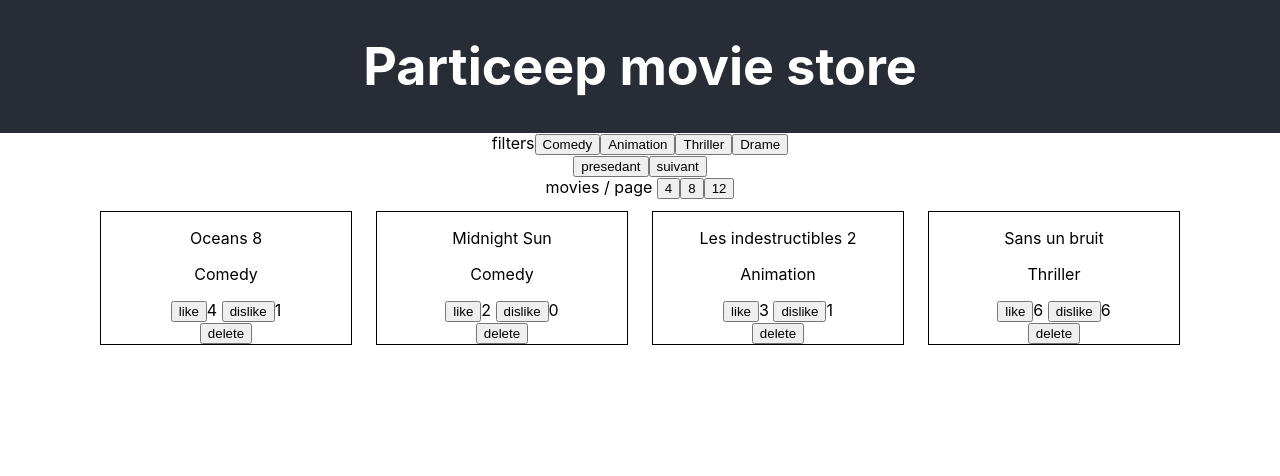
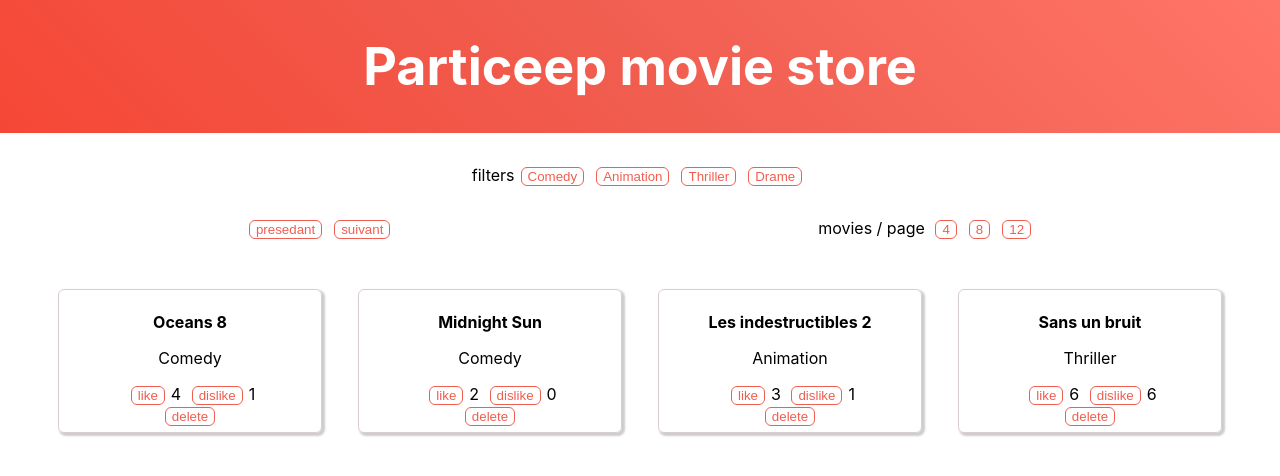
Before and after one commit to m-naim/react-interview, a React (Create React App) app: page / in a window 1280 px wide. Shown: the top 476 px of the page. Built offline with nearby package versions, Linux system fonts and the light colour scheme.

Commit message:
added styling

```diff
--- a/src/components/app/App.css
+++ b/src/components/app/App.css
@@ -3,10 +3,9 @@
 }
 
 .App-header {
-  background-color: #282c34;
+  background: linear-gradient(225deg, #ff7568, #f05e50, #f64736);
   min-height: 6vh;
   display: flex;
-  flex-direction: column;
   align-items: center;
   justify-content: center;
   font-size: calc(10px + 2vmin);
@@ -15,8 +14,11 @@
 
 .movies-card {
   width: 250px;
-  border: 1px solid black;
-  margin: 12px;
+  margin: 18px;
+  padding: 6px;
+  border: 1px solid #d8cecd;
+  box-shadow: 2px 2px 2px 1px rgba(0, 0, 25, 0.2);
+  border-radius: 6px;
 }
 
 .movies-container {
@@ -24,3 +26,33 @@
   flex-wrap: wrap;
   justify-content: center;
 }
+
+button,
+input[type="button"] {
+  background-color: transparent;
+  border: 1px solid #f05e50;
+  color: #f05e50;
+  border-radius: 6px;
+  margin: 0 6px 0 6px;
+}
+
+.active {
+  background-color: #f05e50;
+  color: #fff;
+}
+
+.movie-title {
+  font-weight: bold;
+}
+
+.pagination-bar {
+  display: flex;
+  flex-direction: row;
+  justify-content: space-around;
+  align-items: center;
+  margin: 32px;
+}
+
+.filters-container {
+  margin: 32px;
+}
--- a/src/components/movieCard/index.jsx
+++ b/src/components/movieCard/index.jsx
@@ -15,7 +15,7 @@ class MovieCard extends Component {
 
     return (
       <div className={"movies-card"}>
-        <p>{title}</p>
+        <p className={"movie-title"}>{title}</p>
         <p>{category} </p>
 
         <div>
--- a/src/components/moviesList/index.jsx
+++ b/src/components/moviesList/index.jsx
@@ -33,6 +33,7 @@ class MoviesList extends Component {
 
     this.setState({ categories: categories });
   };
+
   setData = async () => {
     await movies$.then(res => this.setState({ movies: res }));
     const { movies } = this.state;
@@ -92,16 +93,19 @@ class MoviesList extends Component {
     this.setState({ movies: movies });
   };
 
-  _togeleFilter = category => {
+  _togeleFilter = async category => {
     const { filters, movies } = this.state;
     if (filters.includes(category)) {
-      this.setState({ filters: filters.filter(e => e !== category) });
+      await this.setState({ filters: filters.filter(e => e !== category) });
+      this._handlePagination();
       return;
-    } else this.setState({ filters: [...filters, category] });
+    } else await this.setState({ filters: [...filters, category] });
 
-    this.setState({
+    await this.setState({
       filteredMovies: movies.filter(movie => !filters.includes(movie.category))
     });
+
+    this._handlePagination();
   };
 
   _handleNextPage = async () => {
@@ -119,7 +123,6 @@ class MoviesList extends Component {
 
   _handlePagination = async () => {
     const { page, filteredMovies, elementsNumberByPage } = this.state;
-    console.log(elementsNumberByPage);
 
     await this.setState({
       moviesToDispaly: filteredMovies.slice(
@@ -131,7 +134,7 @@ class MoviesList extends Component {
 
   _handleMoviePerPageValue = async e => {
     const value = e.target.value;
-    await this.setState({ elementsNumberByPage: value });
+    await this.setState({ elementsNumberByPage: value, page: 0 });
     this._handlePagination();
   };
   render() {
@@ -171,10 +174,11 @@ class MoviesList extends Component {
       </div>
     ) : (
       <div>
-        <div>
+        <div className={"filters-container"}>
           <span>filters</span>
           {filterButtons}
         </div>
+        <div className={"pagination-bar"}>
           <div>
             <button onClick={this._handlePrevPage}>presedant</button>
             <button onClick={this._handleNextPage}>suivant</button>
@@ -183,6 +187,8 @@ class MoviesList extends Component {
             <span>movies / page </span>
             {btnsNumberByPage}
           </div>
+        </div>
+
         <div className={"movies-container"}>{displayMovies}</div>
       </div>
     );
```
Lines whose indentation alone changed are shown as unchanged.
